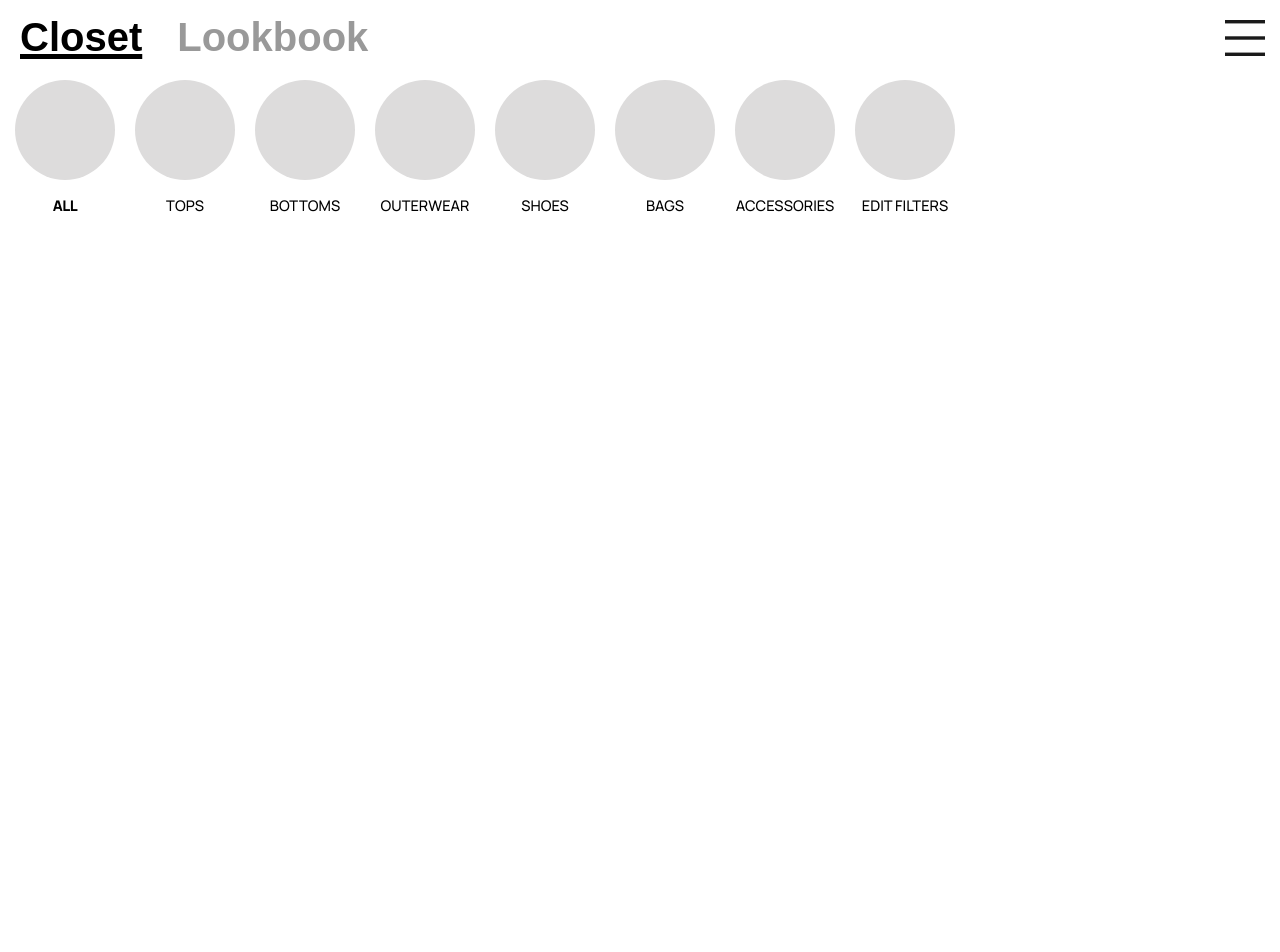
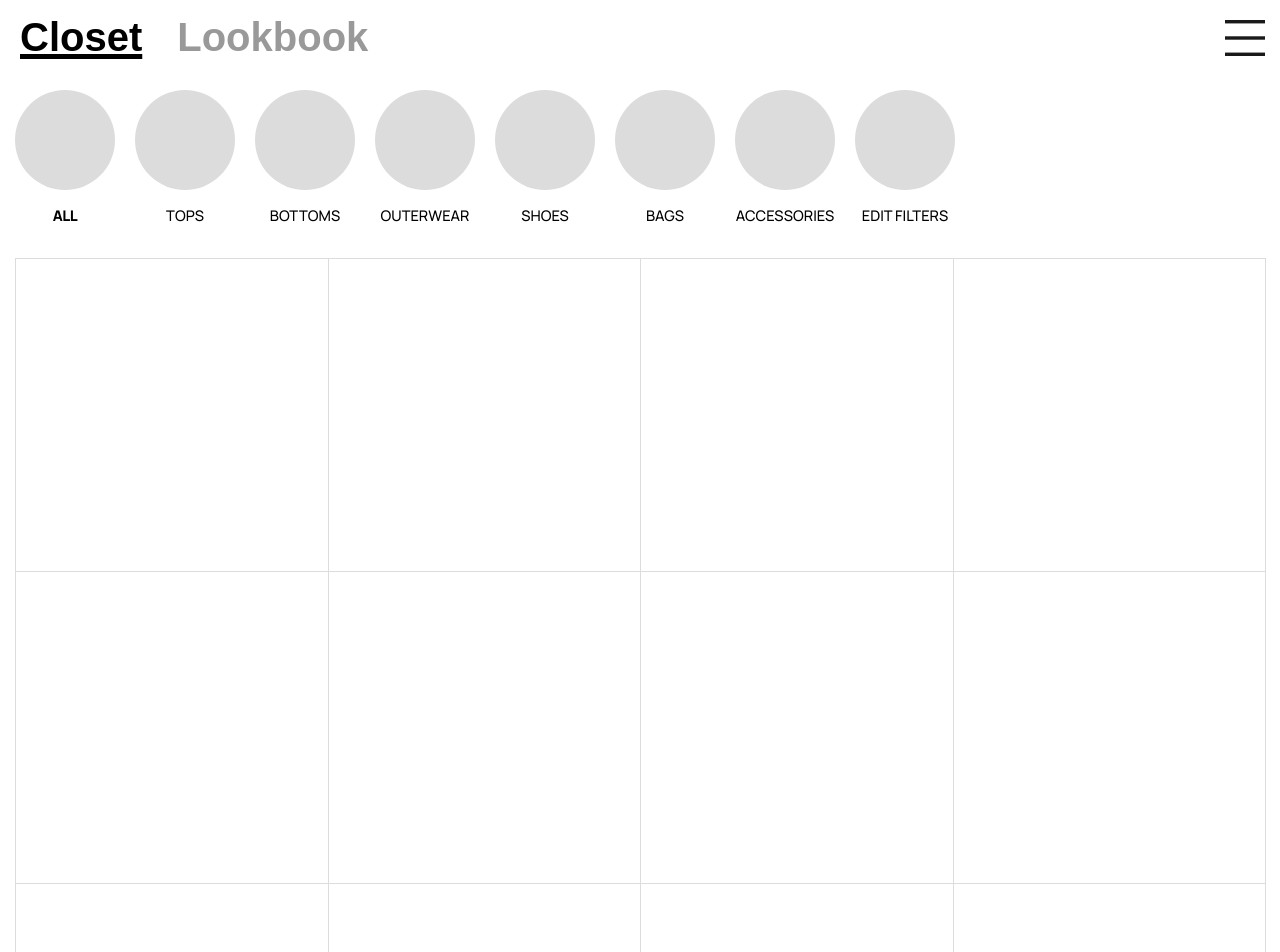
Before and after one commit to jennifer-duff/lookbook, a React (Create React App) app: page / in a window 1280 px wide. Shown: the top 952 px of the page. Before the commit the page ends 800 px from the top, so only its background shows below. Built offline with nearby package versions, Linux system fonts and the light colour scheme.

Commit message:
adds <Tile />s

```diff
--- a/src/App/App.js
+++ b/src/App/App.js
@@ -2,6 +2,7 @@ import React, { Component } from "react";
 import "./App.css";
 import Header from "../Header/Header.js";
 import FilterRow from "../FilterRow/FilterRow";
+import TileWrapper from "../TileWrapper/TileWrapper";
 
 class App extends Component {
     static defaultProps = {
@@ -84,6 +85,7 @@ class App extends Component {
                     activeFilter={this.state.currFilter}
                     handleFilterSwitch={this.handleFilterSwitch}
                 />
+                <TileWrapper />
             </div>
         );
     }
--- a/src/FilterRow/FilterRow.css
+++ b/src/FilterRow/FilterRow.css
@@ -3,4 +3,5 @@
     flex-direction: row;
     flex-wrap: nowrap;
     width: 100%;
+    margin-top: 30px;
 }
--- a/src/Header/Header.css
+++ b/src/Header/Header.css
@@ -4,7 +4,6 @@
     flex-direction: row;
     flex-wrap: nowrap;
     justify-content: space-between;
-    margin-bottom: 20px;
 }
 
 .Header-NavLinks-Wrapper {
--- /dev/null
+++ b/src/Tile/Tile.css
@@ -0,0 +1,9 @@
+.Tile{
+    aspect-ratio: 1/1;
+    width: 1fr;
+    border: 1px solid var(--med-gray);
+    margin: -1px -1px 0 0;
+    display: flex;
+    justify-content: center;
+    align-items: center;
+}
--- /dev/null
+++ b/src/Tile/Tile.js
@@ -0,0 +1,23 @@
+import React, { Component } from "react";
+import "./Tile.css";
+
+class Tile extends Component {
+    constructor(props) {
+        super(props);
+        this.handleClick = this.handleClick.bind(this);
+    }
+
+    handleClick(evt) {
+        console.log("TILE CLICKED!");
+    }
+
+    render() {
+        return (
+            <div className="Tile">
+                <img className="Tile-Img" src={this.props.imgSrc} alt={this.props.altText}/>
+            </div>
+        );
+    }
+}
+
+export default Tile;
--- /dev/null
+++ b/src/TileWrapper/TileWrapper.css
@@ -0,0 +1,5 @@
+.TileWrapper{
+    display: grid;
+    grid-template-columns: 1fr 1fr 1fr 1fr;
+    margin-top: 20px;
+}
--- /dev/null
+++ b/src/TileWrapper/TileWrapper.js
@@ -0,0 +1,38 @@
+import React, { Component } from "react";
+import Tile from "../Tile/Tile";
+import "./TileWrapper.css";
+
+class TileWrapper extends Component {
+    // constructor(props) {
+    //     super(props);
+    // }
+
+    render() {
+        return (
+            <div className="TileWrapper">
+                <Tile />
+                <Tile />
+                <Tile />
+                <Tile />
+                <Tile />
+                <Tile />
+                <Tile />
+                <Tile />
+                <Tile />
+                <Tile />
+                <Tile />
+                <Tile />
+                <Tile />
+                <Tile />
+                <Tile />
+                <Tile />
+                <Tile />
+                <Tile />
+                <Tile />
+                <Tile />
+            </div>
+        );
+    }
+}
+
+export default TileWrapper;
```
